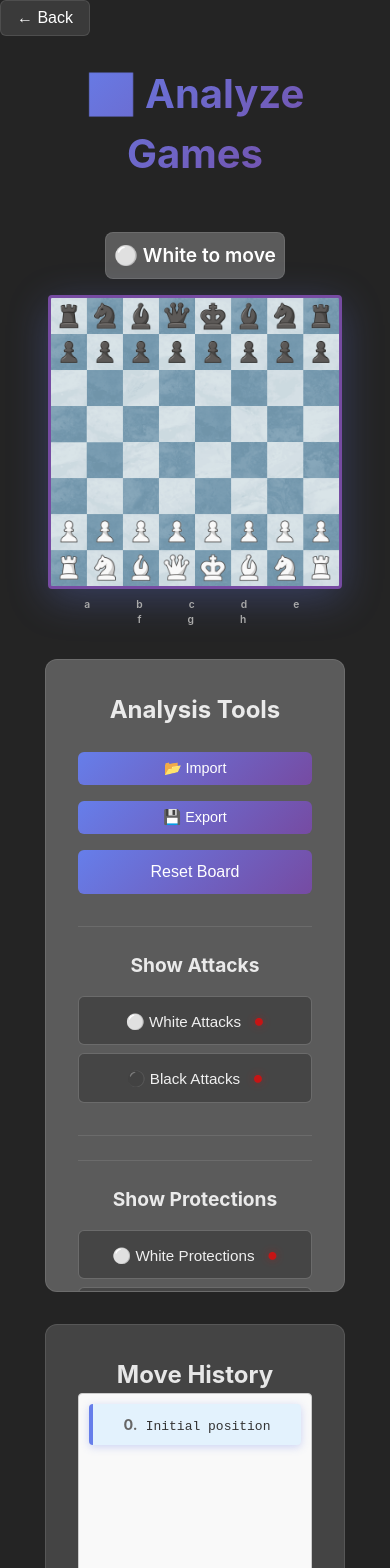
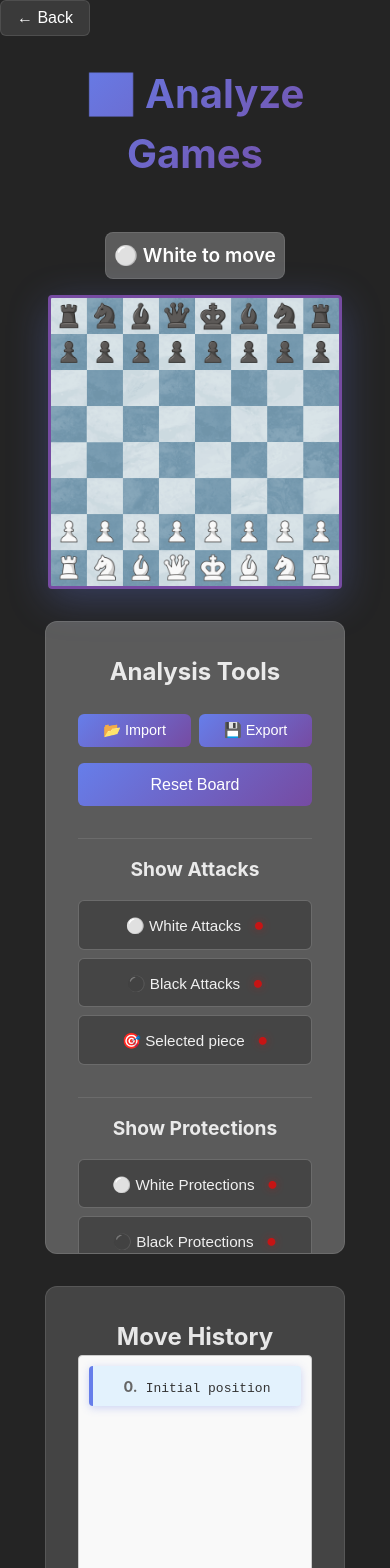
Before and after one commit to vzwingma/chess-xplorer, a React (Vite) app: page /chess-xplorer/analyze in a window 390 px wide. Shown: the top 1568 px of the page. Built offline with nearby package versions, Linux system fonts and the light colour scheme.

Commit message:
feat: add flashing indicators for attacked pieces in AnalyzeGames; adjust layout and styles for buttons and panels

```diff
--- a/src/pages/AnalyzeGames.css
+++ b/src/pages/AnalyzeGames.css
@@ -1,5 +1,5 @@
 .analyze-games {
-  min-height: 100vh;
+  min-height: 90vh;
   padding: 2rem;
 }
 
@@ -278,17 +278,7 @@
   border: 1px solid var(--color-border);
 }
 
-.board-coordinates {
-  margin-top: 0.5rem;
-}
 
-.files {
-  font-size: 0.96rem;
-  letter-spacing: 3.2rem;
-  padding-left: 0.5rem;
-  color: var(--color-text-light);
-  font-weight: 600;
-}
 
 /* Shared panel styles */
 .analysis-panel,
@@ -317,6 +307,15 @@ display: flex;
   flex-direction: column;
   gap: 1rem;
   margin-bottom: 2rem;
+}
+
+.button-row {
+  display: flex;
+  gap: 0.5rem;
+}
+
+.button-row .tool-btn {
+  flex: 1;
 }
 
 /* Shared button styles */
@@ -392,9 +391,8 @@ display: flex;
 
 .attack-toggles {
   border-top: 1px solid var(--color-border);
-  border-bottom: 1px solid var(--color-border);
-  padding: 1.5rem 0;
-  margin-bottom: 1.5rem;
+  padding: 1rem 0;
+  margin-bottom: 0.5rem;
 }
 
 .attack-toggles h4 {
@@ -470,10 +468,6 @@ display: flex;
     height: 75vh;
   }
 
-  .files {
-    letter-spacing: 4rem;
-    padding-left: 0.5rem;
-  }
 }
 
 /* Standard HD screens (1900x1080 and similar) */
@@ -488,10 +482,6 @@ display: flex;
     height: 85vh;
   }
 
-  .files {
-    letter-spacing: 3.2rem;
-    padding-left: 0.5rem;
-  }
 }
 
 @media (max-width: 1399px) {
@@ -504,11 +494,6 @@ display: flex;
     font-size: 3.6rem;
   }
 
-  .files {
-    letter-spacing: 2.04rem;
-    padding-left: 2.08rem;
-    font-size: 0.8rem;
-  }
 }
 
 @media (max-width: 1200px) {
@@ -516,6 +501,7 @@ display: flex;
   .move-history-panel {
     height: 75vh;
   }
+
 }
 
 @media (max-width: 768px) {
@@ -528,11 +514,6 @@ display: flex;
     font-size: 2.4rem;
   }
 
-  .files {
-    letter-spacing: 2.16rem;
-    padding-left: 1.44rem;
-    font-size: 0.72rem;
-  }
 
   .analyze-content {
     flex-direction: column;
@@ -550,11 +531,6 @@ display: flex;
     font-size: 1.6rem;
   }
 
-  .files {
-    letter-spacing: 1.36rem;
-    padding-left: 0.96rem;
-    font-size: 0.64rem;
-  }
 }
 
 .moves-container {
@@ -627,6 +603,15 @@ display: flex;
   animation: defenderPulseBlack 0.5s ease-in-out 2;
 }
 
+/* Attacked flash animation */
+.attacked-flash-white {
+  animation: attackedPulseWhite 0.5s ease-in-out 2;
+}
+
+.attacked-flash-black {
+  animation: attackedPulseBlack 0.5s ease-in-out 2;
+}
+
 @keyframes defenderPulseWhite {
   0%, 100% {
     box-shadow: inset 0 0 0px rgba(135, 206, 250, 0);
@@ -648,19 +633,57 @@ display: flex;
 
 @keyframes defenderPulseBlack {
   0%, 100% {
-    box-shadow: inset 0 0 0px rgba(211, 211, 211, 0);
+    box-shadow: inset 0 0 0px rgba(106, 106, 106, 0);
     background-color: transparent;
   }
   25% {
-    box-shadow: inset 0 0 20px rgba(211, 211, 211, 0.8);
-    background-color: rgba(211, 211, 211, 0.3);
+    box-shadow: inset 0 0 20px rgba(106, 106, 106, 0.8);
+    background-color: rgba(106, 106, 106, 0.3);
   }
   50% {
-    box-shadow: inset 0 0 30px rgba(211, 211, 211, 1);
-    background-color: rgba(211, 211, 211, 0.5);
+    box-shadow: inset 0 0 30px rgba(106, 106, 106, 1);
+    background-color: rgba(106, 106, 106, 0.5);
   }
   75% {
-    box-shadow: inset 0 0 20px rgba(211, 211, 211, 0.8);
-    background-color: rgba(211, 211, 211, 0.3);
+    box-shadow: inset 0 0 20px rgba(106, 106, 106, 0.8);
+    background-color: rgba(106, 106, 106, 0.3);
   }
 }
+
+@keyframes attackedPulseWhite {
+  0%, 100% {
+    box-shadow: inset 0 0 0px rgba(255, 100, 100, 0);
+    background-color: transparent;
+  }
+  25% {
+    box-shadow: inset 0 0 20px rgba(255, 100, 100, 0.8);
+    background-color: rgba(255, 100, 100, 0.3);
+  }
+  50% {
+    box-shadow: inset 0 0 30px rgba(255, 100, 100, 1);
+    background-color: rgba(255, 100, 100, 0.5);
+  }
+  75% {
+    box-shadow: inset 0 0 20px rgba(255, 100, 100, 0.8);
+    background-color: rgba(255, 100, 100, 0.3);
+  }
+}
+
+@keyframes attackedPulseBlack {
+  0%, 100% {
+    box-shadow: inset 0 0 0px rgba(200, 50, 50, 0);
+    background-color: transparent;
+  }
+  25% {
+    box-shadow: inset 0 0 20px rgba(200, 50, 50, 0.8);
+    background-color: rgba(200, 50, 50, 0.3);
+  }
+  50% {
+    box-shadow: inset 0 0 30px rgba(200, 50, 50, 1);
+    background-color: rgba(200, 50, 50, 0.5);
+  }
+  75% {
+    box-shadow: inset 0 0 20px rgba(200, 50, 50, 0.8);
+    background-color: rgba(200, 50, 50, 0.3);
+  }
+}
--- a/src/pages/AnalyzeGames.jsx
+++ b/src/pages/AnalyzeGames.jsx
@@ -65,6 +65,8 @@ function AnalyzeGames() {
   const [showBlackProtection, setShowBlackProtection] = useState(false)
   const [flashingPieces, setFlashingPieces] = useState([])
   const [showDefenderFlash, setShowDefenderFlash] = useState(true)
+  const [showAttackedFlash, setShowAttackedFlash] = useState(false)
+  const [flashingAttackedPieces, setFlashingAttackedPieces] = useState([])
   const [moveHistory, setMoveHistory] = useState([{ moveNumber: 0, text: 'Initial position', color: PLAYER_TURN_WHITE, boardState: initialBoardState, movedPiecesState: new Set() }])
   const [movedPieces, setMovedPieces] = useState(new Set()) // Track pieces that have moved
   const [kingInCheck, setKingInCheck] = useState(null) // Track which king is in check (PLAYER_WHITE or PLAYER_BLACK or null)
@@ -415,6 +417,32 @@ function AnalyzeGames() {
     }
   }
 
+  // Flash attacked pieces with timeout
+  const flashAttackedPieces = (row, col) => {
+    if (showAttackedFlash) {
+      const piece = board[row][col]
+      if (!piece) return
+
+      const color = piece.split('-')[0]
+      const attacked = []
+
+      // Find all pieces this piece can attack
+      forEachBoardSquare((toRow, toCol) => {
+        const targetPiece = board[toRow][toCol]
+        if (targetPiece && !targetPiece.startsWith(color)) {
+          if (isLegalMove(piece, row, col, toRow, toCol, board)) {
+            attacked.push({ row: toRow, col: toCol, color: targetPiece.split('-')[0] })
+          }
+        }
+      })
+
+      setFlashingAttackedPieces(attacked)
+      setTimeout(() => {
+        setFlashingAttackedPieces([])
+      }, 1000)
+    }
+  }
+
   // Calculate protected pieces (defended by same color) with defender count
   const calculateProtectedPieces = (boardState, protectingColor) => {
     const protectionMap = new Map()
@@ -536,7 +564,13 @@ function AnalyzeGames() {
       }
 
       // If clicking on same color piece
-      if (color !== currentTurn) return
+      if (color !== currentTurn) {
+        // Allow clicking on opponent pieces to show their defenders
+        setSelectedSquare(null)
+        setValidMoves([])
+        flashDefenders(row, col)
+        return
+      }
 
       // If clicking the same piece, deselect
       if (selectedSquare.row === row && selectedSquare.col === col) {
@@ -554,15 +588,20 @@ function AnalyzeGames() {
       return
     }
 
-    // No piece selected yet - only select if it's the current player's piece
-    if (color !== currentTurn) return
-
+    // No piece selected yet - select any piece to show its defenders
+    // Only allow moving if it's the current player's piece
+    if (color === currentTurn) {
       // Select piece and show valid moves
       setSelectedSquare({ row, col })
       const moves = getValidMovesForPiece(piece, row, col)
       setValidMoves(moves)
       setAttackedPieces([])
+    }
+
+    // Show defenders for any piece (including opponent pieces)
     flashDefenders(row, col)
+    // Show attacked pieces if toggle is on
+    flashAttackedPieces(row, col)
   }
 
   // Handle square click for moving selected piece
@@ -979,7 +1018,9 @@ function AnalyzeGames() {
                 const showProtection = isProtected && !isKingInCheckmateSquare
                 const isFlashing = flashingPieces.some(fp => fp.row === rowIndex && fp.col === colIndex)
                 const flashingPieceInfo = flashingPieces.find(fp => fp.row === rowIndex && fp.col === colIndex)
-                const flashClass = isFlashing && flashingPieceInfo ? `defender-flash-${flashingPieceInfo.color}` : ''
+                const isFlashingAttacked = flashingAttackedPieces.some(fp => fp.row === rowIndex && fp.col === colIndex)
+                const flashingAttackedInfo = flashingAttackedPieces.find(fp => fp.row === rowIndex && fp.col === colIndex)
+                const flashClass = isFlashing && flashingPieceInfo ? `defender-flash-${flashingPieceInfo.color}` : (isFlashingAttacked && flashingAttackedInfo ? `attacked-flash-${flashingAttackedInfo.color}` : '')
                 let validMoveClass = ''
                 if (isValidMove) {
                   validMoveClass = wouldBeAttacked ? 'valid-move-attacked' : 'valid-move'
@@ -1035,14 +1076,12 @@ function AnalyzeGames() {
               })
             ))}
           </div>
-          <div className="board-coordinates">
-            <div className="files">a b c d e f g h</div>
-          </div>
         </div>
 
         <div className="analysis-panel">
           <h3>Analysis Tools</h3>
           <div className="tool-buttons">
+            <div className="button-row">
               <button
                 className="tool-btn import-btn"
                 onClick={importMoveHistory}
@@ -1058,6 +1097,7 @@ function AnalyzeGames() {
               >
                 💾 Export
               </button>
+            </div>
             <button className="tool-btn" onClick={resetBoard}>Reset Board</button>
           </div>
           <div className="attack-toggles">
@@ -1073,6 +1113,12 @@ function AnalyzeGames() {
               onClick={() => handleToggleAttacks(PLAYER_TURN_BLACK)}
             >
               ⚫ Black Attacks <span className={`status-light ${showBlackAttacks ? 'on' : 'off'}`}>●</span>
+            </button>
+            <button
+              className={`toggle-btn ${showAttackedFlash ? 'active' : ''}`}
+              onClick={() => setShowAttackedFlash(!showAttackedFlash)}
+            >
+              🎯 Selected piece <span className={`status-light ${showAttackedFlash ? 'on' : 'off'}`}>●</span>
             </button>
           </div>
           <div className="attack-toggles">
```
Lines whose indentation alone changed are shown as unchanged.
